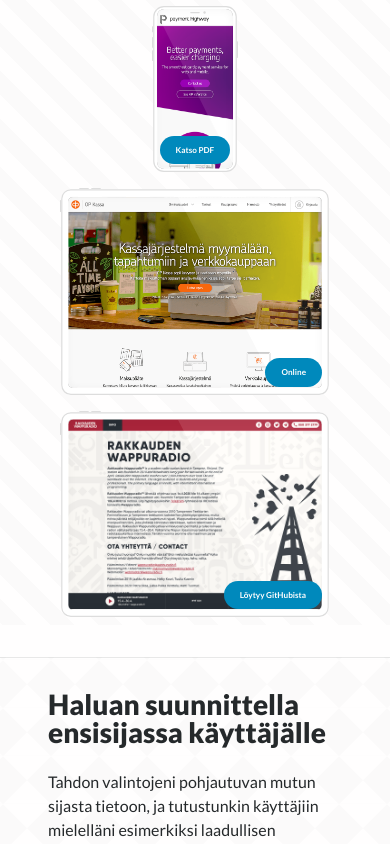
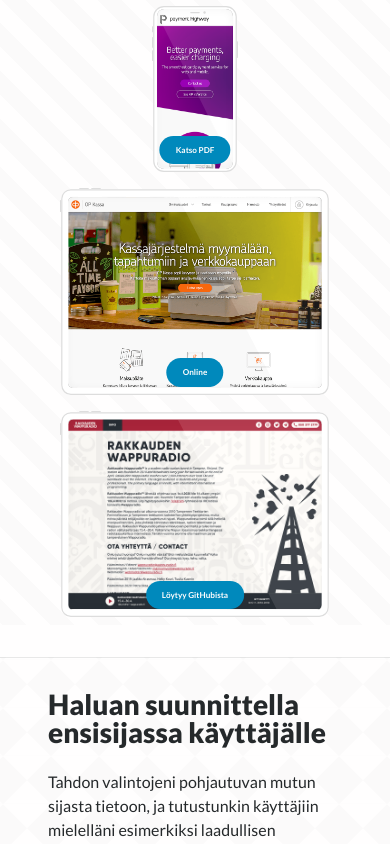
Before and after one commit to noorapunamaki/portfolio-2019, a React (Create React App) app: page / in a window 390 px wide. Shown: the part 780-1624 px from the top of the page. Built offline with nearby package versions, Linux system fonts and the light colour scheme.

Commit message:
mobile screen fix for magazine

```diff
--- a/src/styles/_breakpoints.scss
+++ b/src/styles/_breakpoints.scss
@@ -1,5 +1,5 @@
 $breakpoints: (
-  tiny: 25rem,
+  tiny: 32rem,
   illustrations-fit: 40rem,
   wide: 46rem,
   sidebar: 50rem,
--- a/src/styles/_screenshot.scss
+++ b/src/styles/_screenshot.scss
@@ -212,7 +212,8 @@ $devices: (
     font-size: 0.85em;
     position: absolute;
     bottom: 0.5rem;
-    right: 0.5rem;
+    right: 50%;
+    transform: translate(50%, 0);
     margin: 0;
     padding: 0;
     background: $color-action-dk;
@@ -220,9 +221,15 @@ $devices: (
     border-radius: 1rem;
     padding: 0.5rem 1rem;
     z-index: 1;
+    white-space: nowrap;
 
     &:hover {
       opacity: 0.9;
     }
+
+    @include responsive(tiny) {
+      right: 0.5rem;
+      transform: none;
+    }
   }
 }
```
